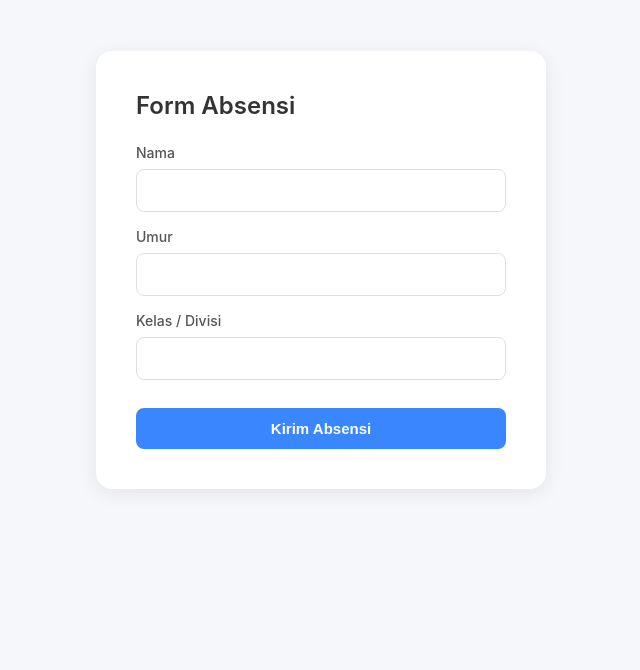
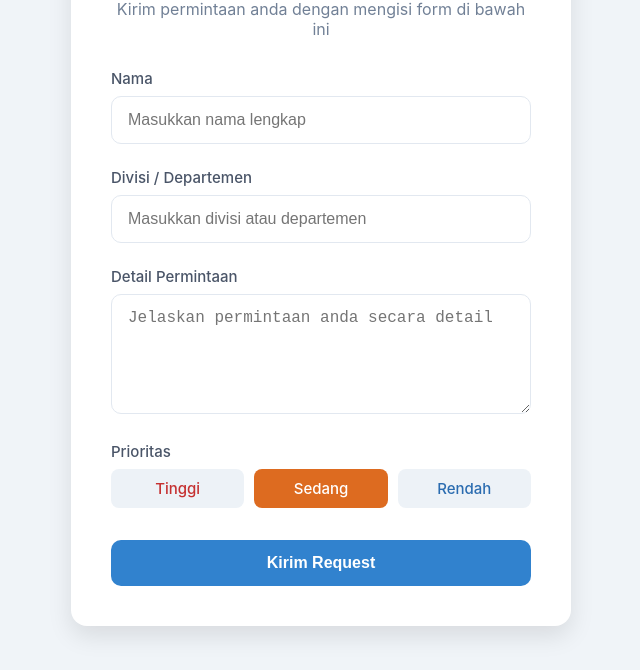
Before and after one commit to DaffTzy5912/ucrw, a website: page form.html in a window 1280 px wide. Shown: the part 130-800 px from the top of the page, without its empty margins (319-959 px from the left). Drawn offline with Linux system fonts and the light colour scheme.

Commit message:
Update form.html

```diff
--- a/form.html
+++ b/form.html
@@ -3,7 +3,7 @@
 <head>
   <meta charset="UTF-8" />
   <meta name="viewport" content="width=device-width, initial-scale=1" />
-  <title>Absensi Karyawan</title>
+  <title>Form Request</title>
   <style>
     * {
       margin: 0;
@@ -13,142 +13,253 @@
 
     body {
       font-family: 'Inter', 'Segoe UI', system-ui, sans-serif;
-  background-color: #f5f7fa;
+      background-color: #f0f4f8;
       display: flex;
       justify-content: center;
       align-items: center;
-  height: 100vh;
+      min-height: 100vh;
       margin: 0;
-  color: #333;
+      color: #2d3748;
+      padding: 20px;
     }
 
     .form-container {
       background: #ffffff;
       padding: 40px;
       border-radius: 16px;
-  box-shadow: 0 4px 20px rgba(0, 0, 0, 0.08);
+      box-shadow: 0 10px 25px rgba(0, 0, 0, 0.1);
       width: 100%;
-  max-width: 450px;
+      max-width: 500px;
       text-align: left;
     }
 
-.form-container h2 {
-  font-size: 24px;
+    .header {
+      text-align: center;
+      margin-bottom: 30px;
+    }
+
+    .header h2 {
+      font-size: 28px;
+      color: #3182ce;
+      font-weight: 700;
+      margin-bottom: 10px;
+    }
+
+    .header p {
+      color: #718096;
+      font-size: 16px;
+    }
+
+    .form-group {
       margin-bottom: 24px;
-  color: #333;
-  font-weight: 600;
     }
 
     label {
       display: block;
-  font-size: 14px;
-  margin: 16px 0 8px;
-  color: #555;
+      font-size: 15px;
+      margin-bottom: 8px;
+      color: #4a5568;
       font-weight: 500;
     }
 
-input {
+    input, textarea, select {
       width: 100%;
-  padding: 12px 16px;
-  border-radius: 8px;
-  border: 1px solid #dce0e5;
+      padding: 14px 16px;
+      border-radius: 10px;
+      border: 1px solid #e2e8f0;
       background: #ffffff;
-  color: #333;
-  font-size: 15px;
+      color: #2d3748;
+      font-size: 16px;
       outline: none;
       transition: all 0.3s ease;
     }
 
-input:focus {
-  border-color: #3a86ff;
-  box-shadow: 0 0 0 3px rgba(58, 134, 255, 0.1);
+    textarea {
+      resize: vertical;
+      min-height: 120px;
+    }
+
+    input:focus, textarea:focus, select:focus {
+      border-color: #4299e1;
+      box-shadow: 0 0 0 3px rgba(66, 153, 225, 0.15);
     }
 
     button {
       width: 100%;
-  padding: 12px 16px;
-  margin-top: 28px;
-  background-color: #3a86ff;
+      padding: 14px 16px;
+      background-color: #3182ce;
       border: none;
       color: #fff;
-  font-size: 15px;
+      font-size: 16px;
       font-weight: 600;
-  border-radius: 8px;
+      border-radius: 10px;
       cursor: pointer;
-  transition: background 0.3s ease, transform 0.2s ease;
+      transition: all 0.3s ease;
     }
 
     button:hover {
-  background-color: #2d6ecf;
+      background-color: #2b6cb0;
+      transform: translateY(-2px);
+      box-shadow: 0 4px 12px rgba(49, 130, 206, 0.25);
     }
 
     button:active {
-  transform: translateY(1px);
+      transform: translateY(0);
+      box-shadow: none;
     }
 
     .alert {
-  margin-top: 16px;
-  padding: 12px;
-  border-radius: 6px;
-  font-size: 14px;
+      margin-top: 20px;
+      padding: 16px;
+      border-radius: 10px;
+      font-size: 15px;
       font-weight: 500;
       display: none;
+      text-align: center;
     }
 
     .alert.success {
-  background-color: #e7f5ea;
-  color: #0d6832;
-  border: 1px solid #c5e7d0;
+      background-color: #e6fffa;
+      color: #234e52;
+      border: 1px solid #b2f5ea;
     }
 
     .alert.error {
-  background-color: #fdecee;
-  color: #b42a3c;
-  border: 1px solid #f8c9d0;
+      background-color: #fff5f5;
+      color: #c53030;
+      border: 1px solid #fed7d7;
+    }
+
+    .priority-options {
+      display: flex;
+      gap: 10px;
+      margin-top: 6px;
+    }
+
+    .priority-option {
+      flex: 1;
+      text-align: center;
+      position: relative;
+    }
+
+    .priority-option input {
+      position: absolute;
+      opacity: 0;
+      cursor: pointer;
+      height: 0;
+      width: 0;
+    }
+
+    .priority-label {
+      display: block;
+      padding: 10px;
+      background-color: #edf2f7;
+      border-radius: 8px;
+      cursor: pointer;
+      transition: all 0.2s ease;
+    }
+
+    .priority-option input:checked + .priority-label {
+      background-color: #3182ce;
+      color: white;
+    }
+
+    .priority-high {
+      color: #c53030;
+    }
+
+    .priority-medium {
+      color: #dd6b20;
+    }
+
+    .priority-low {
+      color: #2b6cb0;
+    }
+
+    .priority-option input:checked + .priority-label.priority-high {
+      background-color: #c53030;
+    }
+
+    .priority-option input:checked + .priority-label.priority-medium {
+      background-color: #dd6b20;
+    }
+
+    .priority-option input:checked + .priority-label.priority-low {
+      background-color: #2b6cb0;
     }
   </style>
 </head>
 <body>
   <div class="form-container">
-    <h2>Form Absensi</h2>
-    <form id="absenForm">
+    <div class="header">
+      <h2>Form Request</h2>
+      <p>Kirim permintaan anda dengan mengisi form di bawah ini</p>
+    </div>
+    <form id="requestForm">
+      <div class="form-group">
         <label for="nama">Nama</label>
-      <input type="text" id="nama" name="nama" required />
+        <input type="text" id="nama" name="nama" placeholder="Masukkan nama lengkap" required />
+      </div>
 
-      <label for="umur">Umur</label>
-      <input type="number" id="umur" name="umur" required />
+      <div class="form-group">
+        <label for="divisi">Divisi / Departemen</label>
+        <input type="text" id="divisi" name="divisi" placeholder="Masukkan divisi atau departemen" required />
+      </div>
 
-      <label for="kelas">Kelas / Divisi</label>
-      <input type="text" id="kelas" name="kelas" required />
+      <div class="form-group">
+        <label for="pesan">Detail Permintaan</label>
+        <textarea id="pesan" name="pesan" placeholder="Jelaskan permintaan anda secara detail" required></textarea>
+      </div>
 
-      <button type="submit">Kirim Absensi</button>
-      <div id="alert" class="alert">Absensi berhasil!</div>
-      <div id="alertError" class="alert error">Gagal mengirim absensi! Coba lagi.</div>
+      <div class="form-group">
+        <label>Prioritas</label>
+        <div class="priority-options">
+          <div class="priority-option">
+            <input type="radio" id="tinggi" name="prioritas" value="Tinggi" />
+            <label for="tinggi" class="priority-label priority-high">Tinggi</label>
+          </div>
+          <div class="priority-option">
+            <input type="radio" id="sedang" name="prioritas" value="Sedang" checked />
+            <label for="sedang" class="priority-label priority-medium">Sedang</label>
+          </div>
+          <div class="priority-option">
+            <input type="radio" id="rendah" name="prioritas" value="Rendah" />
+            <label for="rendah" class="priority-label priority-low">Rendah</label>
+          </div>
+        </div>
+      </div>
+
+      <button type="submit">Kirim Request</button>
+      <div id="alertSuccess" class="alert success">Request berhasil dikirim!</div>
+      <div id="alertError" class="alert error">Gagal mengirim request! Coba lagi.</div>
     </form>
   </div>
 
   <script>
-    document.getElementById("absenForm").addEventListener("submit", async function (e) {
+    document.getElementById("requestForm").addEventListener("submit", async function (e) {
       e.preventDefault();
+
       const nama = document.getElementById("nama").value;
-      const umur = document.getElementById("umur").value;
-      const kelas = document.getElementById("kelas").value;
-      const waktu = new Date().toLocaleString();
+      const divisi = document.getElementById("divisi").value;
+      const pesan = document.getElementById("pesan").value;
+      const prioritas = document.querySelector('input[name="prioritas"]:checked').value;
+      const waktu = new Date().toLocaleString('id-ID');
 
-      const res = await fetch("/api/absen", {
+      const res = await fetch("/api/request", {
         method: "POST",
         headers: { "Content-Type": "application/x-www-form-urlencoded" },
-        body: new URLSearchParams({ nama, umur, kelas, waktu })
+        body: new URLSearchParams({ nama, divisi, pesan, prioritas, waktu })
       });
 
-      const alertSuccess = document.getElementById("alert");
+      const alertSuccess = document.getElementById("alertSuccess");
       const alertError = document.getElementById("alertError");
 
       if (res.ok) {
         alertSuccess.style.display = "block";
         setTimeout(() => {
           alertSuccess.style.display = "none";
-          document.getElementById("absenForm").reset();
+          document.getElementById("requestForm").reset();
+          document.getElementById("sedang").checked = true;
         }, 2000);
       } else {
         alertError.style.display = "block";
```
Lines whose indentation alone changed are shown as unchanged.
